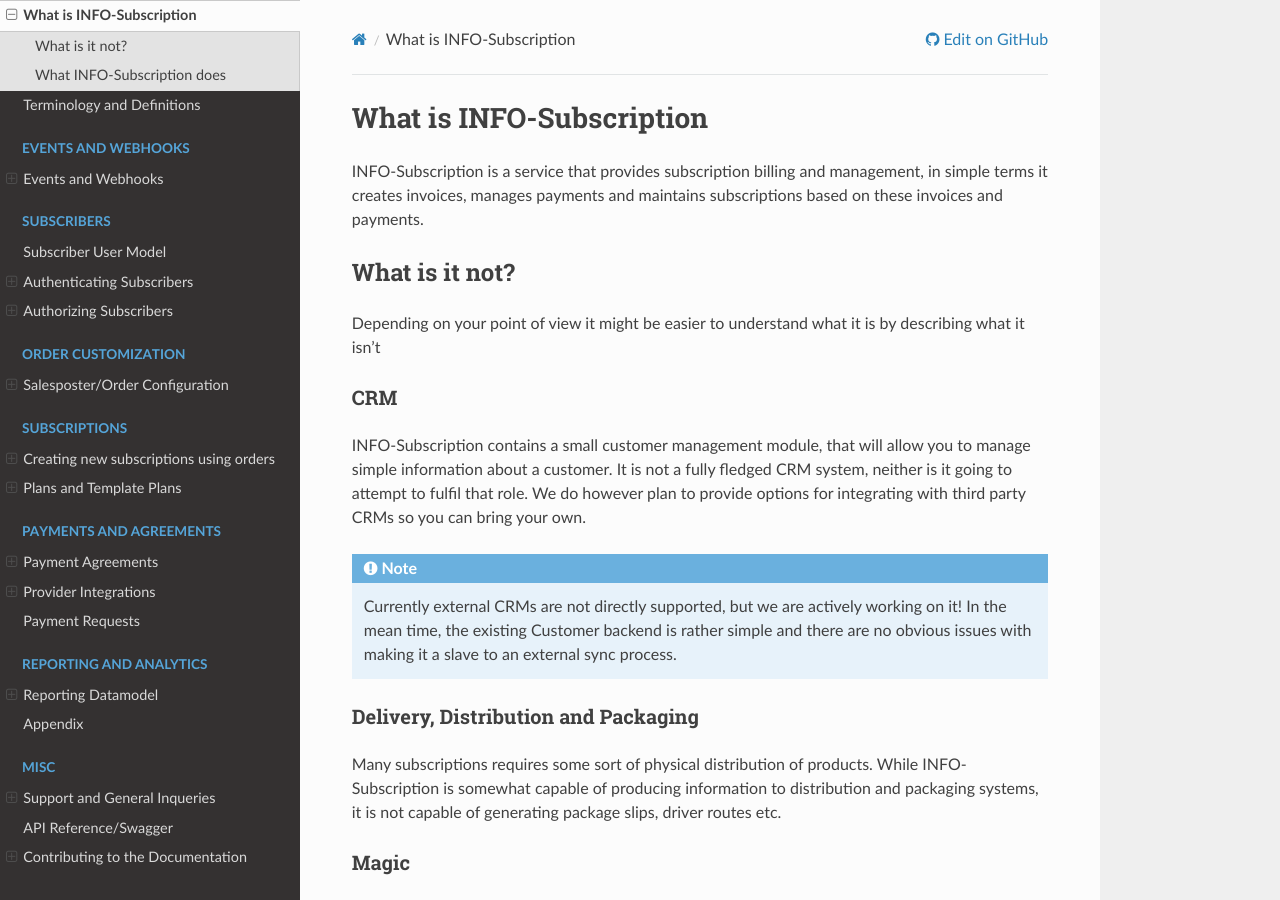
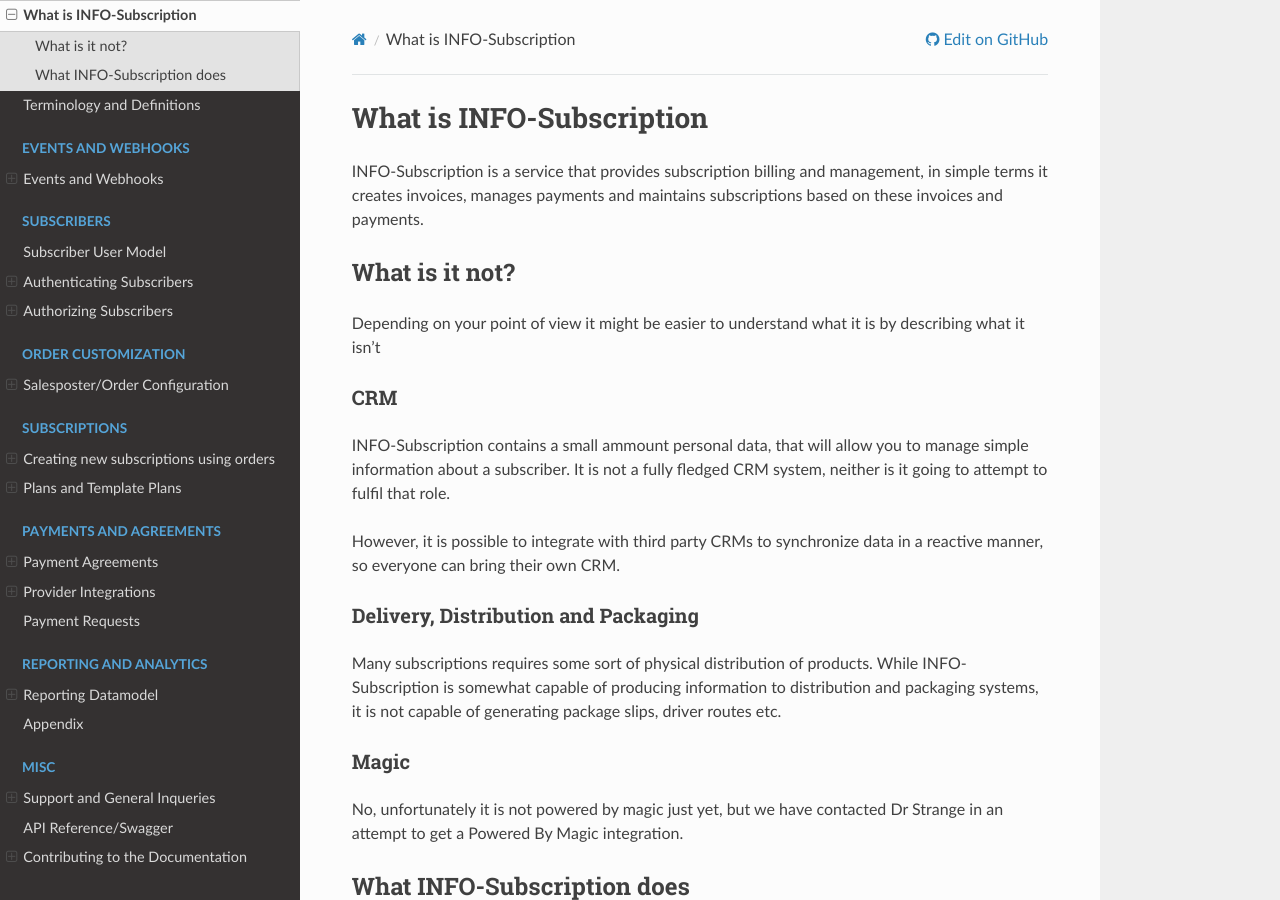
Before and after one commit to infosoftas/info-subscription-doc, a Sphinx documentation site: the page built from source/general/what-is-info-subscription.rst, in a window 1280 px wide and 900 px high. Built offline with Sphinx 7.4.7 and the Read the Docs theme 2.0.0, drawn with Linux system fonts in a browser that asks for light colours; formulas are drawn with MathJax 3.

Commit message:
Minor corrections

```diff
--- a/source/general/auth.rst
+++ b/source/general/auth.rst
@@ -4,7 +4,7 @@
 API Authentication and Authorization
 ************************************
 
-|projectName| APIs uses OAuth2 for Authorization.
+|projectName| APIs uses OAuth2 for Authentication.
 
 The service is provided by {AUTH0}, and thus the gory details may be found at the {AUTH0} website, but the following should get you started.
 
@@ -13,7 +13,7 @@ Short Version
 The quick'n'dirty details for those already familiar with OAuth2 flows.
 
 * Token URL: at |tokenUrl|
-* Grant Type: Typically ``client_credentials`` or ``implicit`` but any of the grant types works
+* Grant Type: Typically ``client_credentials`` but any of the common grant types works. Contact support for specific grant types.
 * Audience: |auth0audience|
 
 Authorization in detail
--- a/source/general/getting-started.rst
+++ b/source/general/getting-started.rst
@@ -7,15 +7,12 @@ Getting Started
 The |projectName| APIs are HTTP-based and designed to somewhat conform to the REST ideology.
 Purists will note that there are no Hypermedia links, this will hopefully change in the future.
 
-The entire management capability of the platform is exposed in the API, meaning that whatever you see in our supplied management client and subscriber client you should be able to do with the API.
+The entire management capability of the platform is exposed in the API, meaning that whatever you see in our supplied management and self-service solution you should be able to do with the API.
 Meaning you can do things such as:
 
     * Integrate with existing web-shops or frontends
     * Provide tailormade self-service for subscribers matching your brand and workflows
     * Integrate management capability in a custom business portal, CRM System or similar
-
-The |projectName| APIs are accessed using https://api.info-subscription.com/ as the base url.
-All paths, names etc that is referenced here will be relative to that base URL.
 
 .. IMPORTANT::
     Please read the introduction about the terminology before you start banging your head against the wall, it might actually contain a pointer or two that will help you.
--- a/source/general/terminology.rst
+++ b/source/general/terminology.rst
@@ -15,7 +15,7 @@ Terminology and Definitions
         All financial transactions for a subscription is associated with the subscriber
 
     User
-        A person/entity who interacts with |projectName| either as a tenant or as a potential subscriber.
+        A person/entity who interacts with |projectName| either as a tenant/merchant or as a potential subscriber.
 
     Subscription
         An arrangement for an organization to provide/deliver a service or product to a subscriber in a given period of time.
--- a/source/general/what-is-info-subscription.rst
+++ b/source/general/what-is-info-subscription.rst
@@ -12,13 +12,10 @@ Depending on your point of view it might be easier to understand what it is by d
 
 CRM
 ---
-INFO-Subscription contains a small customer management module, that will allow you to manage simple information about a customer.
-It is not a fully fledged CRM system, neither is it going to attempt to fulfil that role. We do however plan to provide options for integrating with third party CRMs so you can bring your own.
+INFO-Subscription contains a small ammount personal data, that will allow you to manage simple information about a subscriber.
+It is not a fully fledged CRM system, neither is it going to attempt to fulfil that role.
 
-.. Note::
-
-    Currently external CRMs are not directly supported, but we are actively working on it!
-    In the mean time, the existing Customer backend is rather simple and there are no obvious issues with making it a slave to an external sync process.
+However, it is possible to integrate with third party CRMs to synchronize data in a reactive manner, so everyone can bring their own CRM.
 
 Delivery, Distribution and Packaging
 ------------------------------------
```
Also changed, not shown: source/general/requests-responses.inc (+6 -1 lines).
